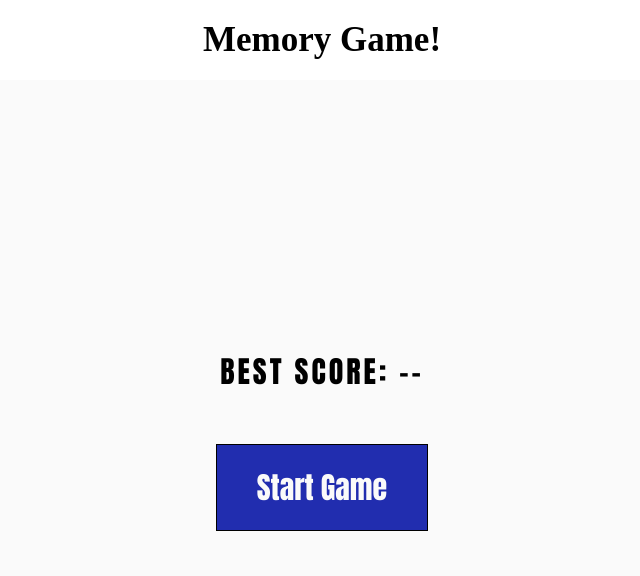
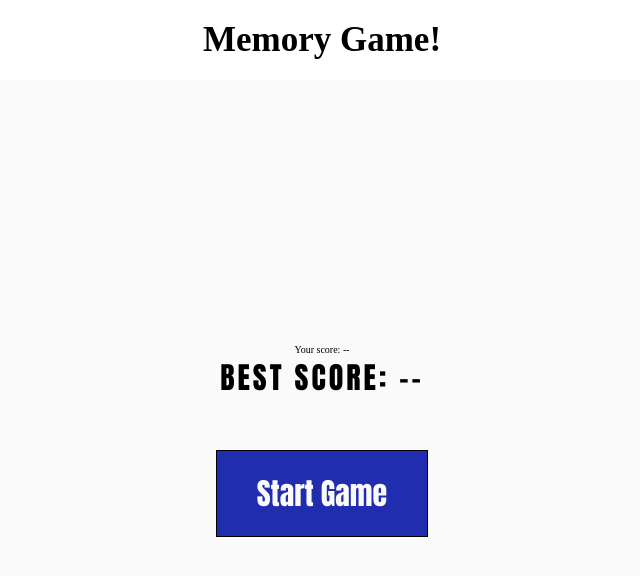
Before and after one commit to alyssa-denary/memory-game, a website: page index.html in a window 1280 px wide. Shown: the whole page, without its empty margins (318-958 px from the left). Drawn offline with Linux system fonts and the light colour scheme.

Commit message:
add: class scores to best-score, add your score

```diff
--- a/index.html
+++ b/index.html
@@ -12,7 +12,8 @@
   <body>
     <h1 class="heading">Memory Game!</h1>
     <section id="landing-page">
-      <p class="best-score">Best score: --</p>
+      <p class="your-score scores">Your score: --</p>
+      <p class="best-score scores">Best score: --</p>
       <button id="start-button">Start Game</button>
     </section>
     <section id="game" class="easy">
```
